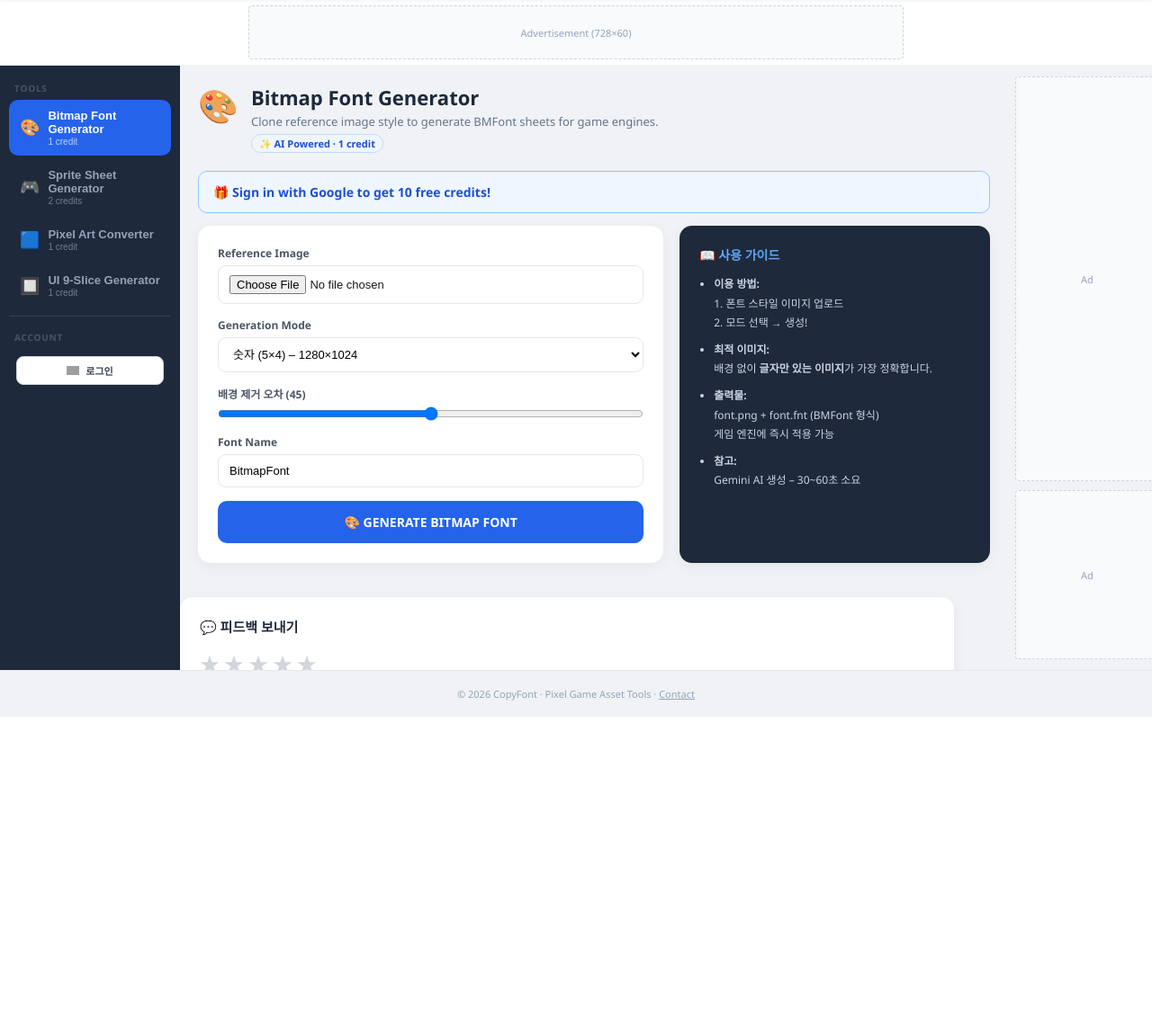
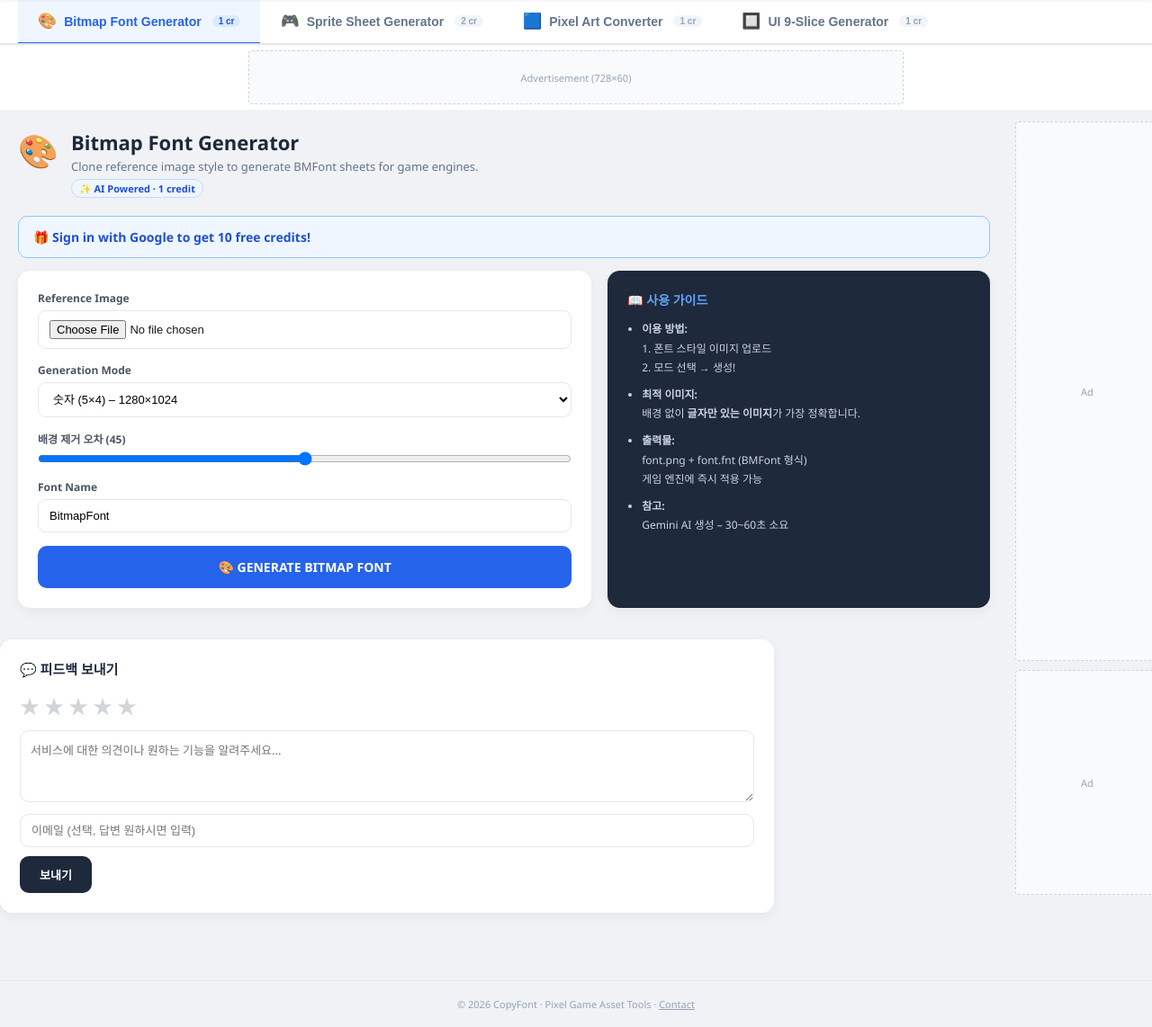
Before and after one commit to joongix-hash/ai-font-saas, a Flask app: page / in a window 1280 px wide. Shown: the part 58-1200 px from the top of the page at 90% size. Before the commit the page ends 855 px from the top, so only its background shows below. Run offline with Flask 3, Linux system fonts and the light colour scheme; grey boxes are pictures that could not be loaded.

Commit message:
refactor: Replace left sidebar with top navigation tabs

```diff
--- a/backend/templates/index.html
+++ b/backend/templates/index.html
@@ -31,33 +31,30 @@
         .top-ad{background:#fff;border-bottom:1px solid #f3f4f6;text-align:center;padding:6px 0;min-height:70px;display:flex;align-items:center;justify-content:center;}
         .ad-ph{background:#f8fafc;border:1px dashed #cbd5e1;color:#94a3b8;font-size:11px;display:flex;align-items:center;justify-content:center;border-radius:4px;}
 
-        /* ── App Shell ────────────────────────── */
-        .app-shell{display:flex;height:calc(100vh - 58px - 70px);overflow:hidden;}
+        /* ── Top Nav Tabs ──────────────────────── */
+        .top-nav{background:#fff;border-bottom:2px solid #e5e7eb;padding:0 20px;position:sticky;top:58px;z-index:190;box-shadow:0 1px 3px rgba(0,0,0,.04);}
+        .top-nav-inner{display:flex;gap:0;max-width:1360px;margin:0 auto;overflow-x:auto;-webkit-overflow-scrolling:touch;}
+        .top-nav-inner::-webkit-scrollbar{height:0;}
+        .top-tab{display:flex;align-items:center;gap:8px;padding:0 22px;height:50px;border:none;background:transparent;font-size:14px;font-weight:700;color:#64748b;cursor:pointer;border-bottom:3px solid transparent;margin-bottom:-2px;transition:.15s;white-space:nowrap;flex-shrink:0;}
+        .top-tab:hover{color:#1e293b;background:#f8fafc;}
+        .top-tab.active{color:#2563eb;border-bottom-color:#2563eb;background:#f0f6ff;}
+        .top-tab .tab-icon{font-size:17px;}
+        .top-tab .tab-cost{font-size:10px;color:#94a3b8;background:#f1f5f9;border-radius:20px;padding:1px 7px;font-weight:600;margin-left:4px;}
+        .top-tab.active .tab-cost{background:#dbeafe;color:#1d4ed8;}
+        @media(max-width:600px){.top-tab .tab-cost{display:none;} .top-tab{padding:0 14px;font-size:13px;}}
 
-        /* ── Tool Sidebar ─────────────────────── */
-        .tool-sidebar{width:200px;flex-shrink:0;background:#1e293b;display:flex;flex-direction:column;padding:12px 10px;gap:4px;overflow-y:auto;}
-        .sidebar-label{font-size:10px;font-weight:700;color:#475569;text-transform:uppercase;letter-spacing:.8px;padding:6px 6px 2px;}
-        .tool-btn{display:flex;align-items:center;gap:9px;padding:10px 12px;border-radius:10px;cursor:pointer;transition:.15s;border:none;background:transparent;width:100%;text-align:left;color:#94a3b8;}
-        .tool-btn:hover{background:#334155;color:#e2e8f0;}
-        .tool-btn.active{background:#2563eb;color:#fff;}
-        .tool-btn .tool-icon{font-size:18px;flex-shrink:0;}
-        .tool-btn .tool-info{}
-        .tool-btn .tool-name{font-size:13px;font-weight:700;display:block;}
-        .tool-btn .tool-cost{font-size:10px;opacity:.7;display:block;margin-top:1px;}
-        .sidebar-sep{border:none;border-top:1px solid #334155;margin:6px 0;}
-
-        /* ── Content Area ─────────────────────── */
-        .content-area{flex:1;overflow-y:auto;background:#f0f2f5;display:flex;gap:0;}
-        .tool-panel{display:none;flex:1;padding:20px;min-width:0;}
+        /* ── Main Content ──────────────────────── */
+        .main-content{display:flex;background:#f0f2f5;min-height:calc(100vh - 58px - 50px);}
+        .content-area{flex:1;min-width:0;overflow-x:hidden;}
+        .tool-panel{display:none;padding:20px;min-width:0;}
         .tool-panel.active{display:block;}
 
         /* ── Right Ad Sidebar ─────────────────── */
         .right-ads{width:160px;flex-shrink:0;padding:12px 8px;display:flex;flex-direction:column;gap:10px;background:#f0f2f5;}
         @media(max-width:1100px){.right-ads{display:none;}}
-        @media(max-width:700px){.tool-sidebar{width:56px;} .tool-btn .tool-info{display:none;} .tool-btn{justify-content:center; padding:10px;}}
 
         /* ── Cards ────────────────────────────── */
-        .card{background:#fff;border-radius:14px;padding:22px;box-shadow:0 4px 16px rgba(0,0,0,.05);margin-bottom:18px;}
+        .card{background:#fff;border-radius:14px;padding:22px;box-shadow:0 4px 16px rgba(0,0,0,.05);margin-bottom:15px;}
         .card-dark{background:#1e293b;color:#fff;}
 
         /* ── Tool Header ──────────────────────── */
@@ -198,53 +195,42 @@
     </div>
 </header>
 
+<!-- ── Top Nav Tabs ────────────────────────────────────────────── -->
+<div class="top-nav">
+    <div class="top-nav-inner">
+        <button class="top-tab active" onclick="switchTool('font')" id="tab-font">
+            <span class="tab-icon">🎨</span>
+            <span id="sb_t1">Bitmap Font</span>
+            <span class="tab-cost">1 cr</span>
+        </button>
+        <button class="top-tab" onclick="switchTool('sprite')" id="tab-sprite">
+            <span class="tab-icon">🎮</span>
+            <span id="sb_t2">Sprite Sheet</span>
+            <span class="tab-cost">2 cr</span>
+        </button>
+        <button class="top-tab" onclick="switchTool('pixel')" id="tab-pixel">
+            <span class="tab-icon">🟦</span>
+            <span id="sb_t3">Pixel Art</span>
+            <span class="tab-cost">1 cr</span>
+        </button>
+        <button class="top-tab" onclick="switchTool('ui')" id="tab-ui">
+            <span class="tab-icon">🔲</span>
+            <span id="sb_t4">9-Slice UI</span>
+            <span class="tab-cost">1 cr</span>
+        </button>
+    </div>
+</div>
+
 <!-- ── Top Banner Ad ──────────────────────────────────────────── -->
 <div class="top-ad">
     <div class="ad-ph" style="width:728px;height:60px;max-width:100%;">Advertisement (728×60)</div>
 </div>
 
-<!-- ── App Shell ─────────────────────────────────────────────── -->
-<div class="app-shell">
-
-    <!-- ── Tool Sidebar ──────────────────────────────────────── -->
-    <nav class="tool-sidebar">
-        <div class="sidebar-label">Tools</div>
-        <button class="tool-btn active" onclick="switchTool('font')" id="tab-font">
-            <span class="tool-icon">🎨</span>
-            <span class="tool-info"><span class="tool-name" id="sb_t1">Bitmap Font</span><span class="tool-cost">1 credit</span></span>
-        </button>
-        <button class="tool-btn" onclick="switchTool('sprite')" id="tab-sprite">
-            <span class="tool-icon">🎮</span>
-            <span class="tool-info"><span class="tool-name" id="sb_t2">Sprite Sheet</span><span class="tool-cost">2 credits</span></span>
-        </button>
-        <button class="tool-btn" onclick="switchTool('pixel')" id="tab-pixel">
-            <span class="tool-icon">🟦</span>
-            <span class="tool-info"><span class="tool-name" id="sb_t3">Pixel Art</span><span class="tool-cost">1 credit</span></span>
-        </button>
-        <button class="tool-btn" onclick="switchTool('ui')" id="tab-ui">
-            <span class="tool-icon">🔲</span>
-            <span class="tool-info"><span class="tool-name" id="sb_t4">9-Slice UI</span><span class="tool-cost">1 credit</span></span>
-        </button>
-        <hr class="sidebar-sep">
-        <div class="sidebar-label">Account</div>
-        {% if user %}
-        <div style="padding:8px 8px 4px; font-size:12px; color:#94a3b8;">
-            <div style="color:#60a5fa; font-size:18px; font-weight:900;">⚡ {{ user.credits }}</div>
-            <div style="font-size:10px; margin-bottom:6px;">크레딧 잔액</div>
-            <button onclick="openPricing()" style="width:100%; background:#2563eb; color:#fff; border:none; border-radius:7px; padding:7px; font-size:11px; font-weight:700; cursor:pointer;">충전하기</button>
-        </div>
-        {% else %}
-        <div style="padding:8px;">
-            <a href="/auth/google" class="btn-google-login" style="font-size:11px; padding:7px 10px; justify-content:center;">
-                <img src="https://www.gstatic.com/firebasejs/ui/2.0.0/images/auth/google.svg" alt="G" style="width:14px;"> 로그인
-            </a>
-        </div>
-        {% endif %}
-    </nav>
-
+<!-- ── Main Content ──────────────────────────────────────────── -->
+<div class="main-content">
     <!-- ── Content Area ───────────────────────────────────────── -->
     <div class="content-area">
-        <div style="flex:1; overflow-y:auto; padding-bottom:40px;">
+        <div style="padding-bottom:40px;">
 
             <!-- Global Alerts -->
             {% if error_message %}
@@ -725,7 +711,7 @@
         <div class="ad-ph" style="width:160px;height:250px;">Ad</div>
     </div>
 
-</div><!-- /app-shell -->
+</div><!-- /main-content -->
 
 <!-- ── Footer ─────────────────────────────────────────────────── -->
 <footer class="footer">
@@ -773,10 +759,12 @@
    Tool Tab Switching
 ══════════════════════════════════════════════════════════════════ */
 function switchTool(name) {
-    document.querySelectorAll('.tool-btn').forEach(b => b.classList.remove('active'));
+    document.querySelectorAll('.top-tab').forEach(b => b.classList.remove('active'));
     document.querySelectorAll('.tool-panel').forEach(p => p.classList.remove('active'));
     document.getElementById('tab-' + name).classList.add('active');
     document.getElementById('panel-' + name).classList.add('active');
+    // scroll to top of content
+    window.scrollTo({top: 0, behavior: 'smooth'});
 }
 
 // Auto-switch to active tool on load based on server-rendered result
```
